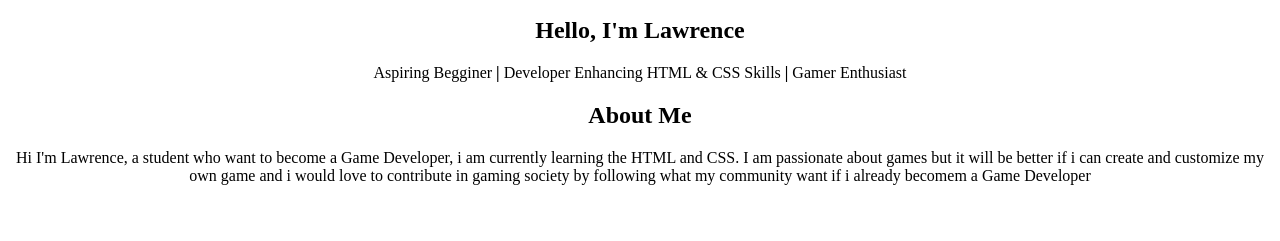
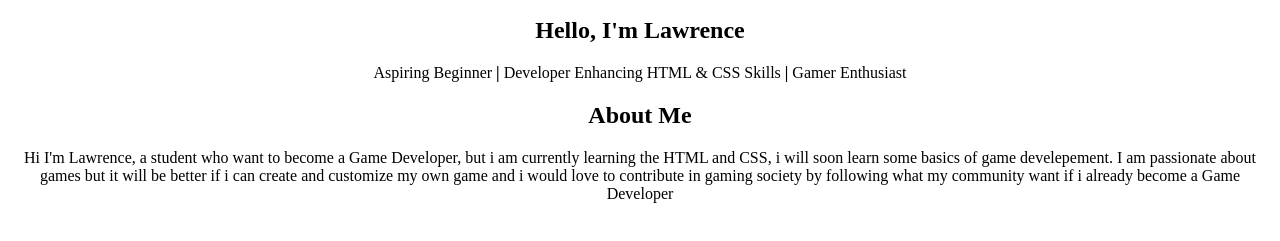
Before and after one commit to Renn-gamer/Lawrence_portfolio, a plain HTML site: page index.html in a window 1280 px wide. Shown: the part 387-628 px from the top of the page. Drawn offline with Linux system fonts and the light colour scheme.

Commit message:
index.html

```diff
--- a/index.html
+++ b/index.html
@@ -40,7 +40,7 @@
 				<div class="container">
 					<div class"Profile">
 						<h2>Hello, I'm Lawrence</h2>
-						<p>Aspiring Begginer <b>|</b> Developer Enhancing HTML & CSS Skills <b>|</b> Gamer Enthusiast </p>
+						<p>Aspiring Beginner <b>|</b> Developer Enhancing HTML & CSS Skills <b>|</b> Gamer Enthusiast </p>
 					</div>
 				</div>
 
@@ -49,9 +49,10 @@
 						<div class="content">
 							<div class="About Me">
 								<h2>About Me</h2>
-								<p>Hi I'm Lawrence, a student who want to become a Game Developer, i am currently learning the HTML and CSS.
+								<p>Hi I'm Lawrence, a student who want to become a Game Developer,
+									but i am currently learning the HTML and CSS, i will soon learn some basics of game develepement.
 								I am passionate about games but it will be better if i can create and customize my own game and
-								i would love to contribute in gaming society by following what my community want if i already becomem a Game Developer</p>
+								i would love to contribute in gaming society by following what my community want if i already become a Game Developer</p>
 							</div>
 						</div>
 				<footer>
```
